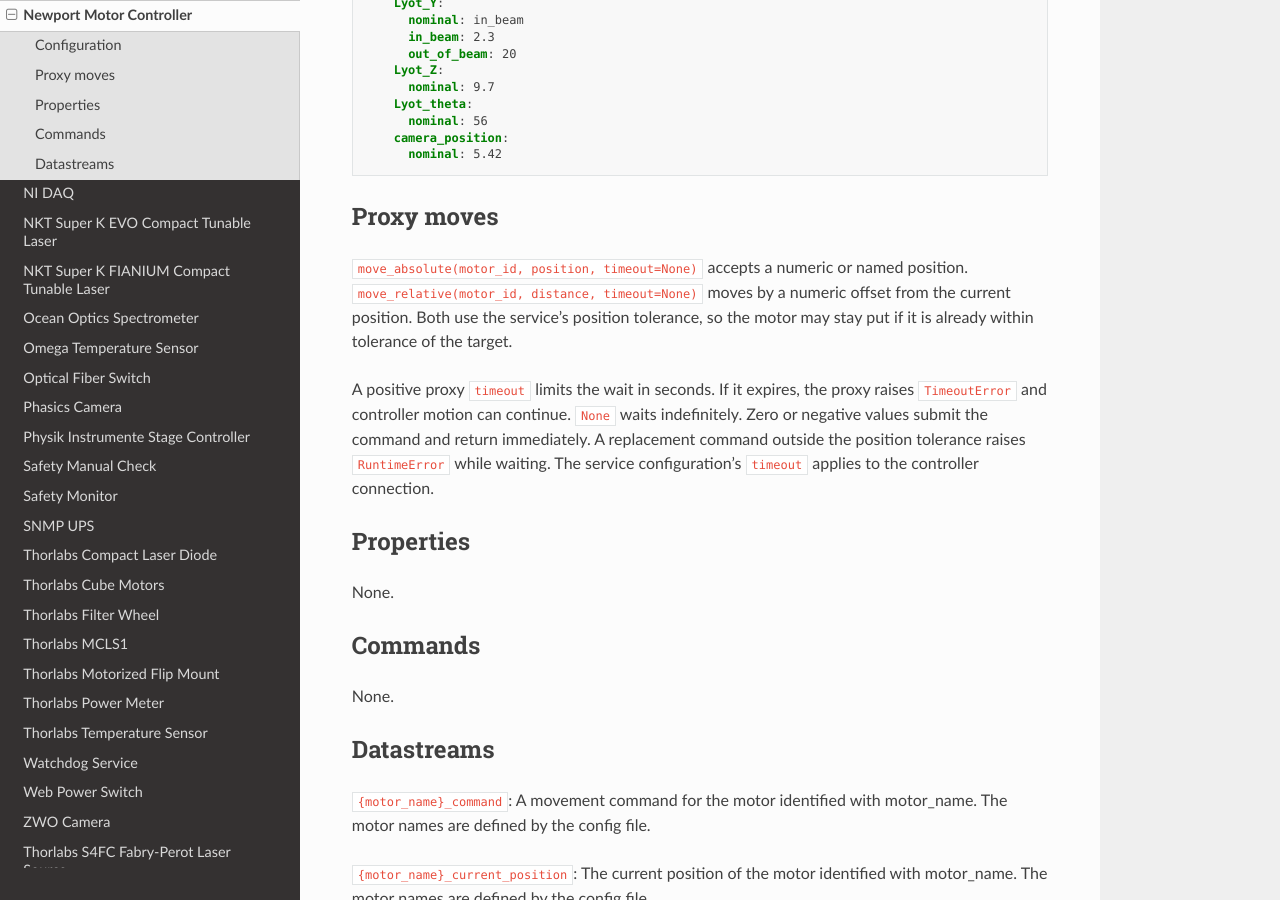
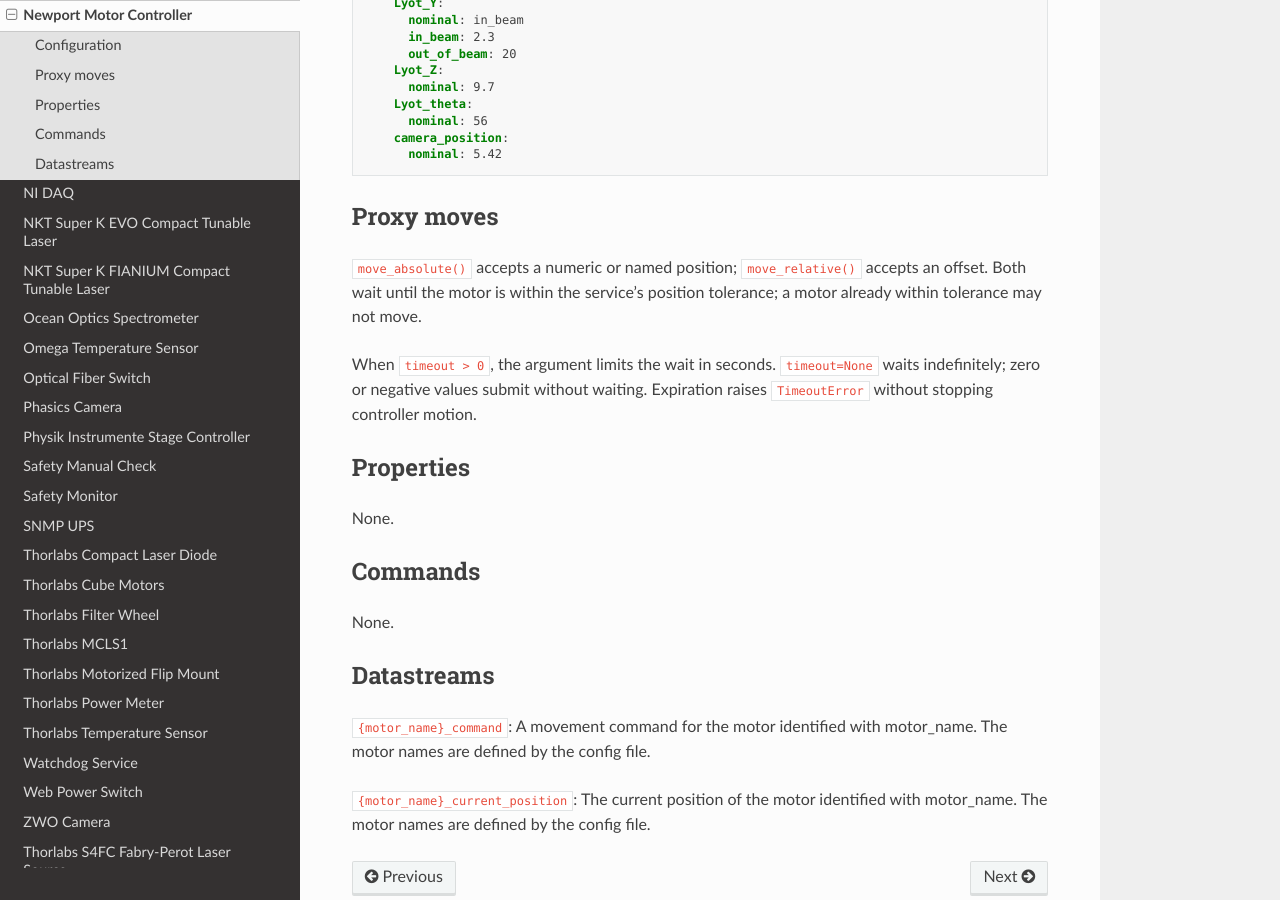
Before and after one commit to spacetelescope/catkit2, a Sphinx documentation site: the page built from docs/services/newport_xps_q8.rst, in a window 1280 px wide and 900 px high, scrolled down 1137 px. Built offline with Sphinx 7.4.7 and the Read the Docs theme 3.1.0, drawn with Linux system fonts in a browser that asks for light colours.

Commit message:
Trim XPS comments and clarify timeout documentation

```diff
--- a/docs/services/newport_xps_q8.rst
+++ b/docs/services/newport_xps_q8.rst
@@ -67,17 +67,13 @@ Configuration
 Proxy moves
 -----------
 
-``move_absolute(motor_id, position, timeout=None)`` accepts a numeric or named
-position. ``move_relative(motor_id, distance, timeout=None)`` moves by a numeric
-offset from the current position. Both use the service's position tolerance,
-so the motor may stay put if it is already within tolerance of the target.
+``move_absolute()`` accepts a numeric or named position; ``move_relative()``
+accepts an offset. Both wait until the motor is within the service's position
+tolerance; a motor already within tolerance may not move.
 
-A positive proxy ``timeout`` limits the wait in seconds. If it expires, the
-proxy raises ``TimeoutError`` and controller motion can continue. ``None``
-waits indefinitely. Zero or negative values submit the command and return
-immediately. A replacement command outside the position tolerance raises
-``RuntimeError`` while waiting. The service configuration's ``timeout`` applies
-to the controller connection.
+When ``timeout > 0``, the argument limits the wait in seconds. ``timeout=None``
+waits indefinitely; zero or negative values submit without waiting. Expiration
+raises ``TimeoutError`` without stopping controller motion.
 
 Properties
 ----------
```
Also changed, not shown: 1 other file.
